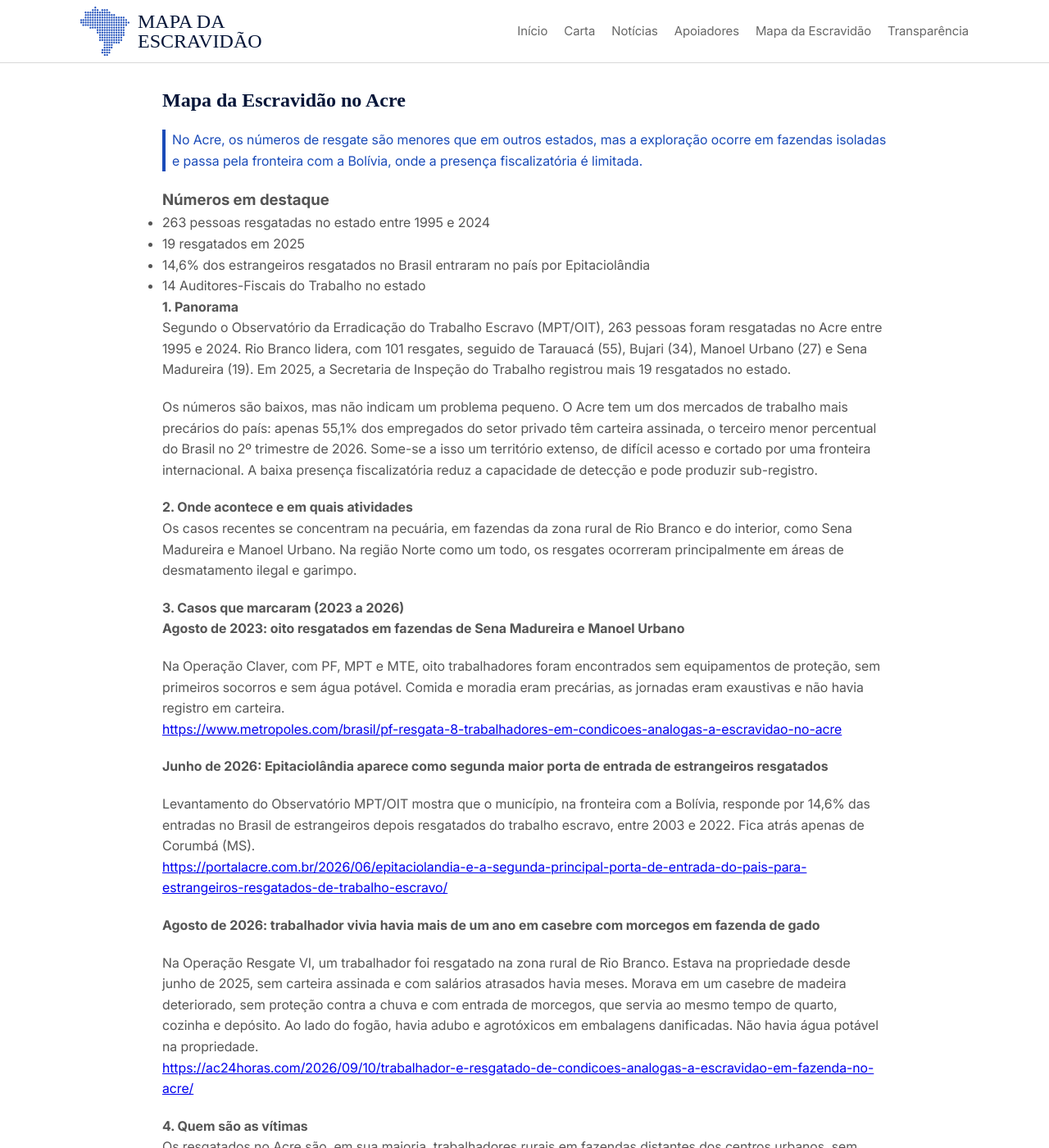
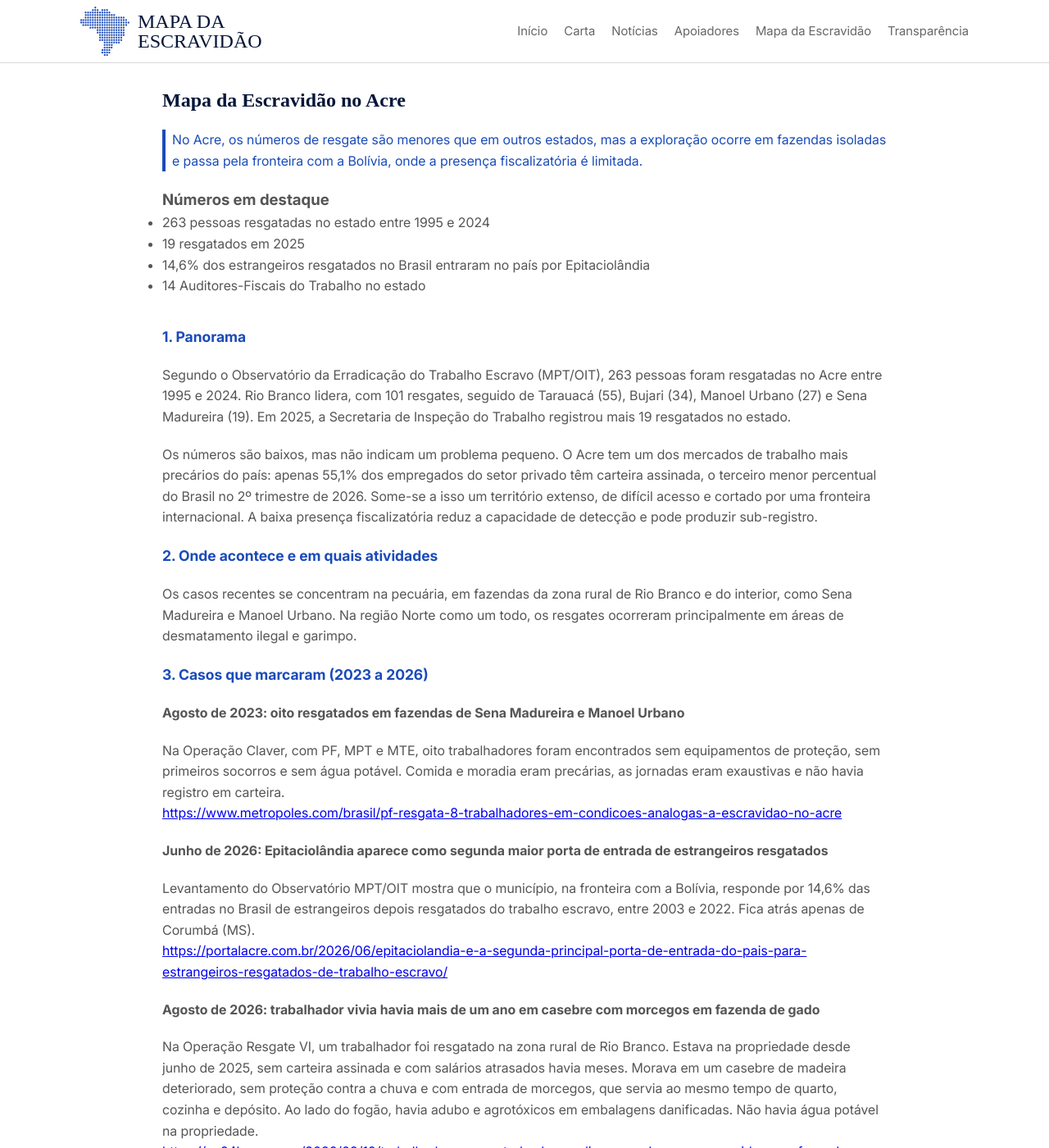
Before and after one commit to Landowski/mapa-escravidao, a Jekyll site: the page built from mapa-escravidao/acre.html, in a window 1280 px wide and 1400 px high. Shown: the whole window at 82% size. Built offline with Jekyll 4.4.1, drawn with Linux system fonts in a browser that asks for light colours; some web fonts are replaced.

Commit message:
Update styles.css

```diff
--- a/css/styles.css
+++ b/css/styles.css
@@ -46,6 +46,16 @@ body {
 
 h2 {
     margin-bottom: 15px;
+}
+
+h4 {
+	margin-bottom: 20px;
+    font-size: 1.1rem;
+    color: var(--azul);
+}
+
+ul {
+	margin-bottom: 35px;
 }
 
 .container-header {
@@ -412,6 +422,18 @@ h2 {
     color: var(--azul);
 }
 
+.fontes {
+	padding-top: 20px;
+    border-top: 1px solid #d8d8d8;
+    font-size: 0.8rem;
+    color: #777;
+}
+
+.escravidao-link {
+	color: var(--link);
+    font-size: 0.8rem;
+}
+
 .item-noticia p {
     margin: 0;
     color: var(--texto);
```
